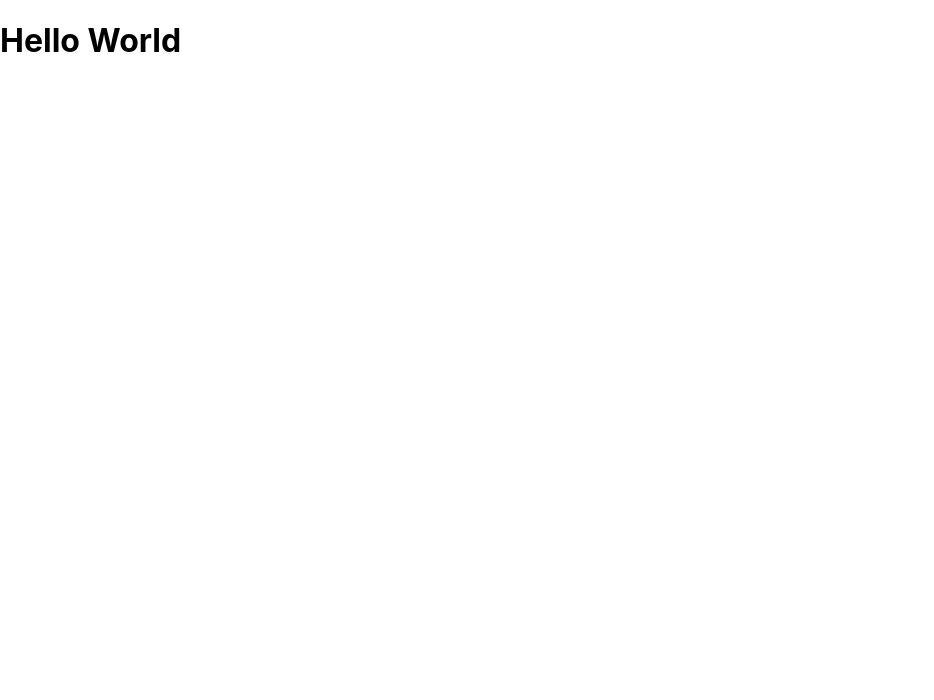
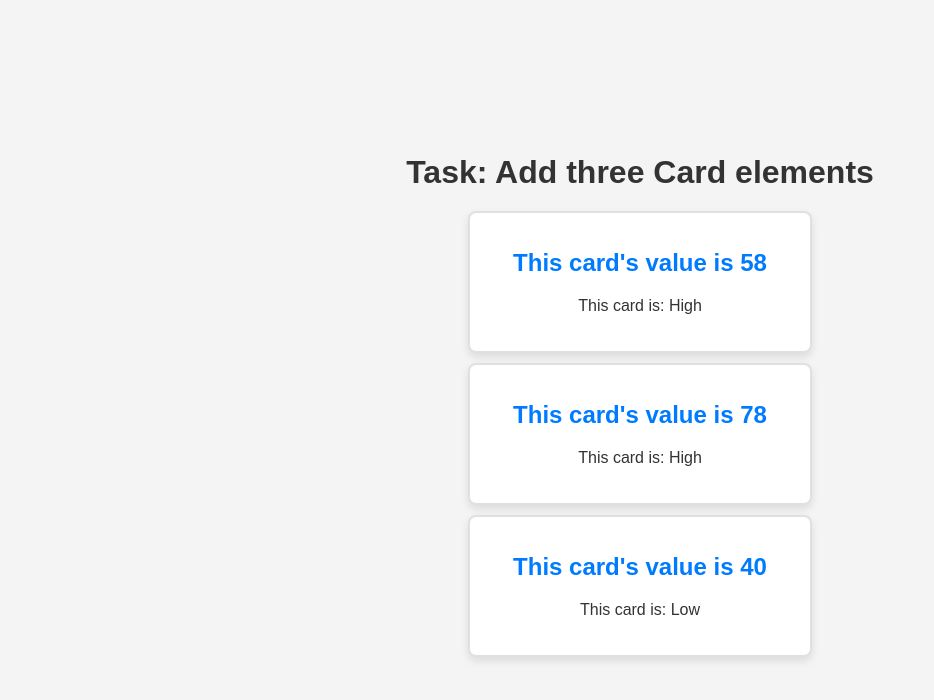
Before and after one commit to abzsd/course-3, a React (Create React App) app: page / in a window 1280 px wide. Shown: the top 700 px of the page, without its empty margins (0-934 px from the left). Built offline with nearby package versions, Linux system fonts and the light colour scheme.

Commit message:
3 random cards elements

```diff
--- a/src/App.css
+++ b/src/App.css
@@ -1,4 +1,4 @@
-.App {
+/* .App {
   text-align: center;
 }
 
@@ -35,4 +35,58 @@
   to {
     transform: rotate(360deg);
   }
+} */
+
+/* Card exercise */
+/* App.css */
+
+/* General Styles */
+body {
+  font-family: Arial, sans-serif;
+  margin: 0;
+  padding: 0;
+  background-color: #f4f4f4;
+  display: flex;
+  justify-content: center;
+  align-items: center;
+  height: 100vh;
 }
+
+h1 {
+  text-align: center;
+  margin-bottom: 20px;
+  color: #333;
+}
+
+/* Cards container */
+div {
+    text-align: center;
+}
+
+/* Card styles */
+.card {
+    background-color: #ffffff;
+    border: 2px solid #e0e0e0;
+    border-radius: 8px;
+    box-shadow: 0 4px 8px rgba(0, 0, 0, 0.1);
+    padding: 20px;
+    margin: 10px auto;
+    width: 300px;
+    text-align: center;
+    color: #555;
+    transition: transform 0.2s ease-in-out;
+}
+
+.card:hover {
+    transform: scale(1.05);
+}
+
+.card h1 {
+    font-size: 1.5em;
+    color: #007bff;
+}
+
+.card p {
+    font-size: 1em;
+    color: #333;
+}
--- a/src/App.js
+++ b/src/App.js
@@ -1,12 +1,17 @@
-import logo from './logo.svg';
 import './App.css';
+import Card from './components/Card';
 
-function Header() {
-  return <h1>Hello World</h1>
-}
+const randNum = () => Math.floor(Math.random() * 100) + 1;
 
 function App() {
-  return <Header />
+  return (
+    <div>
+      <h1>Task: Add three Card elements</h1>
+      <Card num={randNum()} />
+      <Card num={randNum()} />
+      <Card num={randNum()} />
+    </div>
+  );
 }
 
 export default App;
--- /dev/null
+++ b/src/components/Card.js
@@ -0,0 +1,10 @@
+function Card(props) {
+    return (
+        <div className="card">
+            <h1>This card's value is {props.num}</h1>
+            <p>This card is: {props.num > 50 ? "High" : "Low"}</p>
+        </div>
+    );
+}
+
+export default Card;
```
